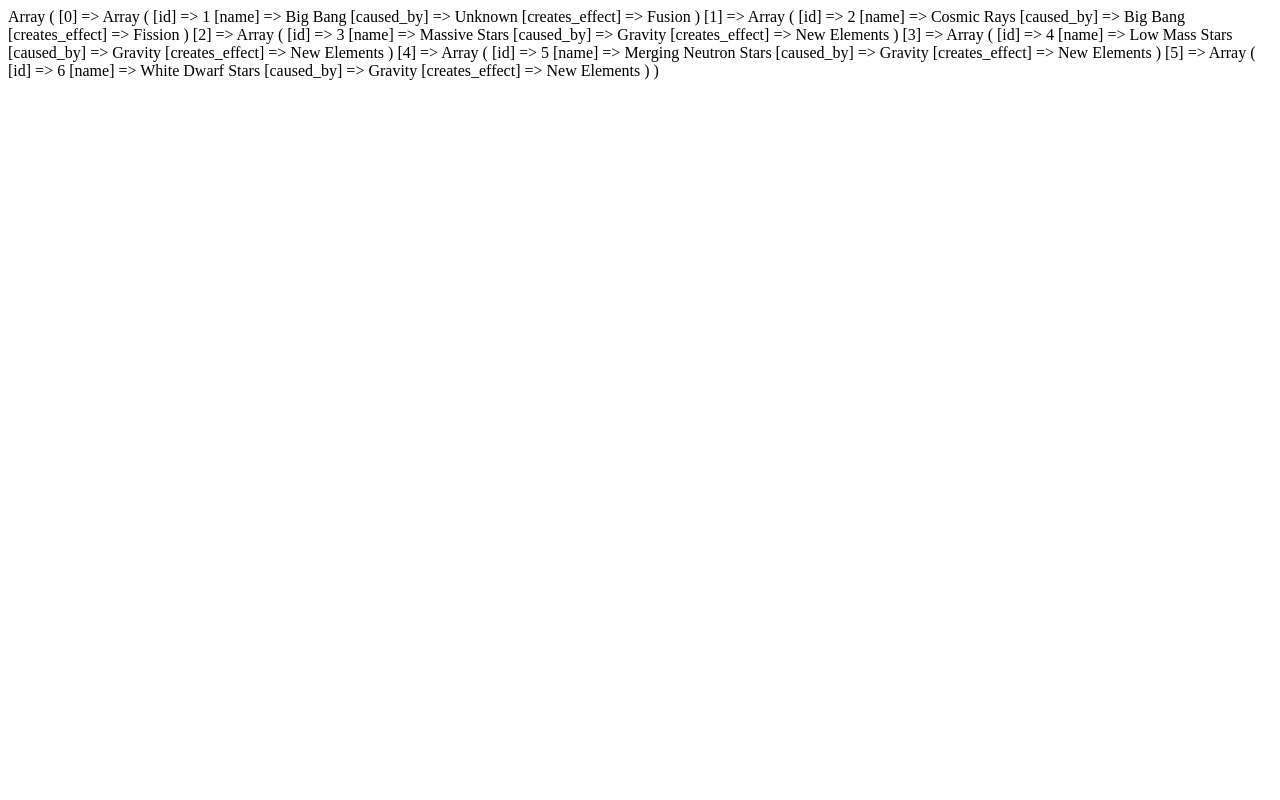
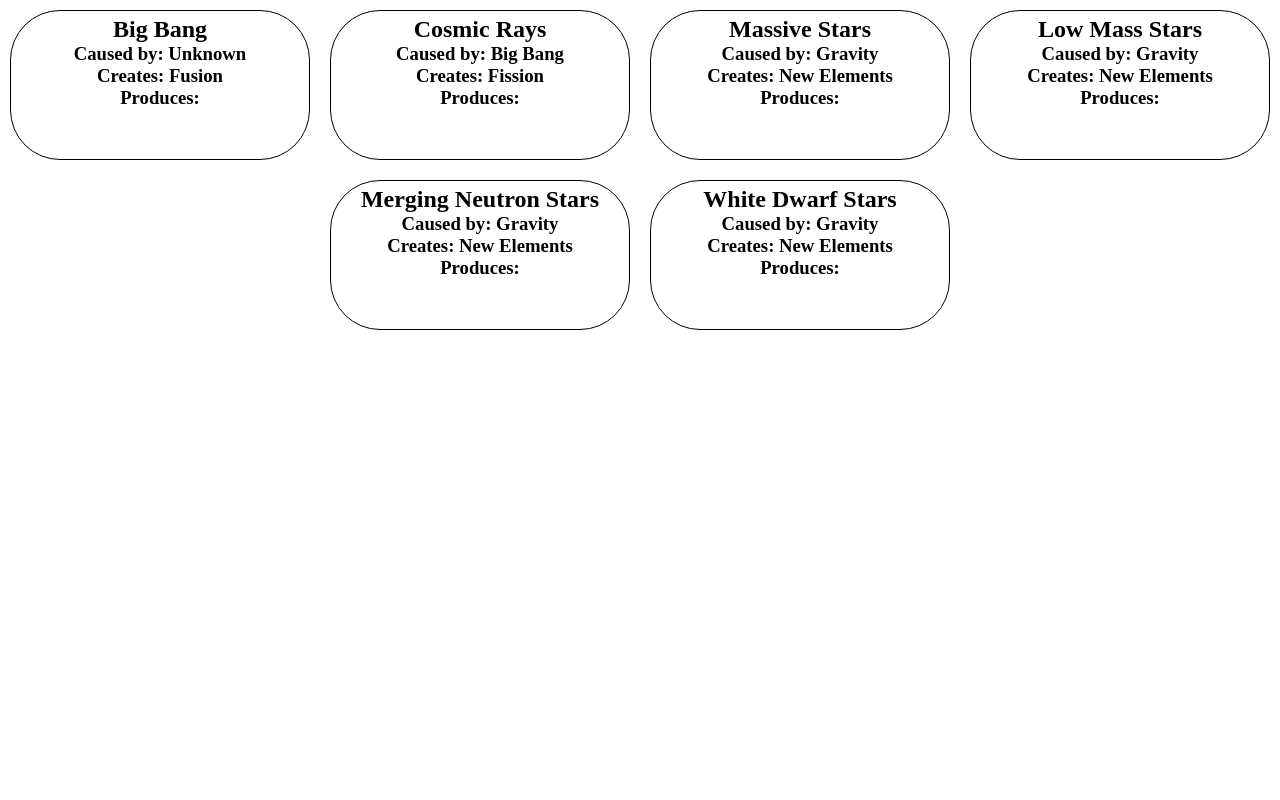
Before and after one commit to MrLukey/cosmic-collection, a PHP site: page / in a window 1280 px wide. Run offline with PHP 8.4, Linux system fonts and the light colour scheme; data comes from the database, SQL or seed files in the repository.

Commit message:
Displayed all cosmic events in flexbox

```diff
--- /dev/null
+++ b/cosmic_collector.css
@@ -0,0 +1,21 @@
+* {
+    margin: 0;
+    border: 0;
+    box-sizing: border-box;
+}
+
+.cosmic_events {
+    display: flex;
+    flex-flow: row wrap;
+    justify-content: center;
+}
+
+.cosmic_event {
+    width: 300px;
+    height: 150px;
+    margin: 10px;
+    padding: 5px;
+    border: 1px solid black;
+    border-radius: 50px;
+    text-align: center;
+}
--- /dev/null
+++ b/functions.php
@@ -0,0 +1,14 @@
+<?php
+
+function display_Cosmic_Event(array $db_row): string {
+	return '<div class="cosmic_event"><h2>' . $db_row['name'] . '</h2><h3>Caused by: ' . $db_row['caused_by']
+		. '</h3><h3>Creates: ' . $db_row['creates_effect'] . '</h3><h3>Produces: </h3></div>';
+}
+
+function extract_Event_Elements(array $db_query_results): array {
+	$event_elements = [];
+	foreach ($db_query_results as $row){
+		$event_elements[] = $row['name'] . '-' . $row['atomic-mass'];
+	}
+	return $event_elements;
+}
--- a/index.php
+++ b/index.php
@@ -1,8 +1,18 @@
 <?php
+require 'functions.php';
 
+echo '<link rel="stylesheet" type="text/css" href="cosmic_collector.css">';
 $db = new PDO('mysql:host=db; dbname=lukes_cosmic_events', 'root', 'password');
 $db->setAttribute(PDO::ATTR_DEFAULT_FETCH_MODE, PDO::FETCH_ASSOC);
-$query = $db->prepare('SELECT * FROM `cosmic_events`;');
-$query->execute();
-$cosmic_events = $query->fetchAll();
-print_r($cosmic_events);
+$cosmic_event_query = $db->prepare('SELECT * FROM `cosmic_events`;');
+$cosmic_event_query->execute();
+$cosmic_events = $cosmic_event_query->fetchAll();
+
+echo '<div class="cosmic_events">';
+foreach ($cosmic_events as $event) {
+	echo display_Cosmic_Event($event);
+}
+echo '</div>';
+
+//print_r($cosmic_event);
+//display_Cosmic_Event($cosmic_events);
```
